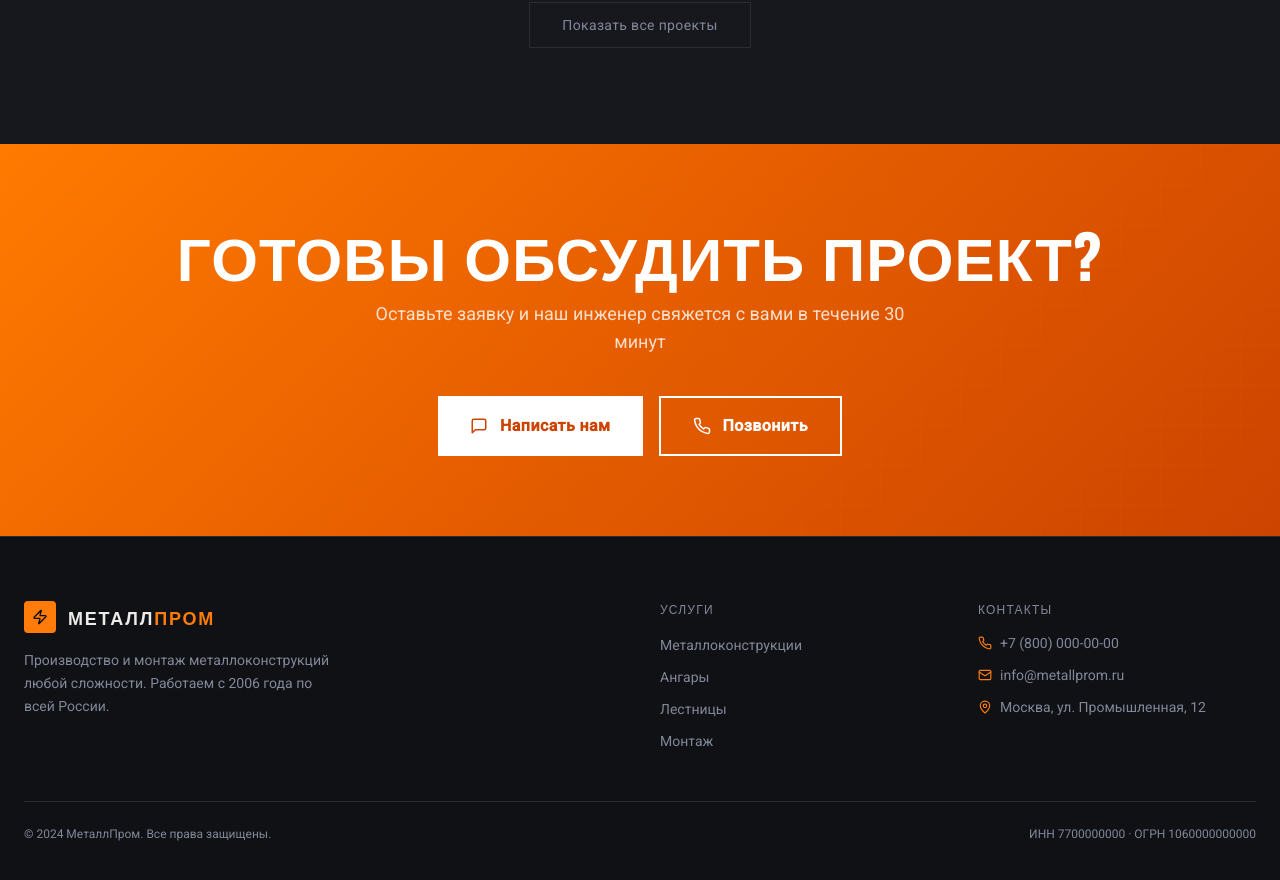
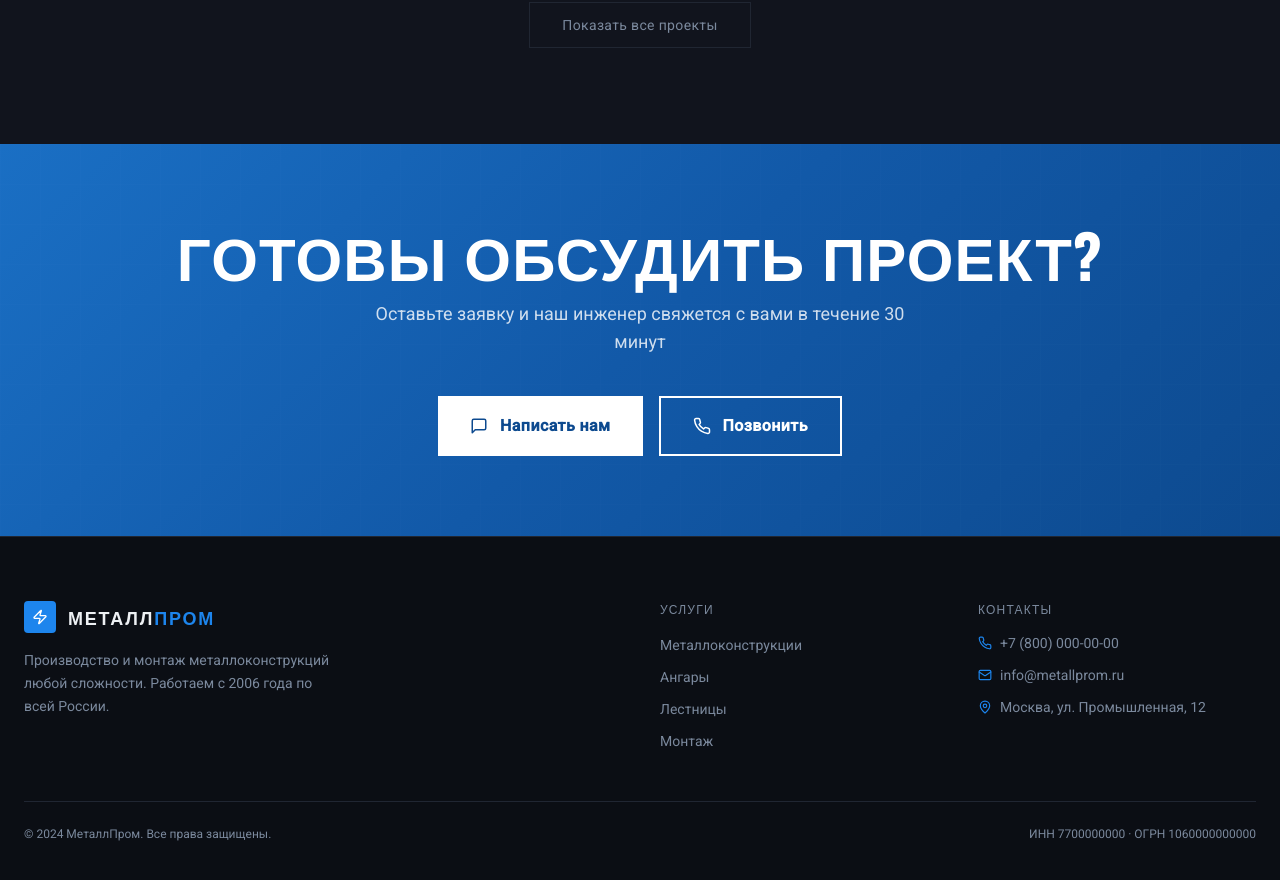
Before and after one commit to pr-poehali-dev/metal-processing-project, a React (Vite) app: page / in a window 1280 px wide. Shown: the part 3098-3978 px from the top of the page. Built offline with nearby package versions, Linux system fonts and the light colour scheme.

Commit message:
feat: добавить синий серебристый стиль

```diff
--- a/src/index.css
+++ b/src/index.css
@@ -4,44 +4,44 @@
 
 @layer base {
   :root {
-    --background: 220 15% 7%;
-    --foreground: 40 10% 92%;
+    --background: 222 28% 6%;
+    --foreground: 210 20% 94%;
 
-    --card: 220 15% 10%;
-    --card-foreground: 40 10% 92%;
+    --card: 222 28% 9%;
+    --card-foreground: 210 20% 94%;
 
-    --popover: 220 15% 10%;
-    --popover-foreground: 40 10% 92%;
+    --popover: 222 28% 9%;
+    --popover-foreground: 210 20% 94%;
 
-    --primary: 28 100% 52%;
-    --primary-foreground: 0 0% 5%;
+    --primary: 210 85% 52%;
+    --primary-foreground: 0 0% 100%;
 
-    --secondary: 220 15% 15%;
-    --secondary-foreground: 40 10% 92%;
+    --secondary: 222 22% 14%;
+    --secondary-foreground: 210 20% 94%;
 
-    --muted: 220 15% 14%;
-    --muted-foreground: 220 10% 55%;
+    --muted: 222 22% 13%;
+    --muted-foreground: 215 15% 55%;
 
-    --accent: 28 100% 52%;
-    --accent-foreground: 0 0% 5%;
+    --accent: 210 85% 52%;
+    --accent-foreground: 0 0% 100%;
 
     --destructive: 0 84.2% 60.2%;
     --destructive-foreground: 210 40% 98%;
 
-    --border: 220 15% 18%;
-    --input: 220 15% 18%;
-    --ring: 28 100% 52%;
+    --border: 220 22% 16%;
+    --input: 220 22% 16%;
+    --ring: 210 85% 52%;
 
     --radius: 0.25rem;
 
-    --sidebar-background: 220 15% 7%;
-    --sidebar-foreground: 40 10% 92%;
-    --sidebar-primary: 28 100% 52%;
-    --sidebar-primary-foreground: 0 0% 5%;
-    --sidebar-accent: 220 15% 14%;
-    --sidebar-accent-foreground: 40 10% 92%;
-    --sidebar-border: 220 15% 18%;
-    --sidebar-ring: 28 100% 52%;
+    --sidebar-background: 222 28% 6%;
+    --sidebar-foreground: 210 20% 94%;
+    --sidebar-primary: 210 85% 52%;
+    --sidebar-primary-foreground: 0 0% 100%;
+    --sidebar-accent: 222 22% 13%;
+    --sidebar-accent-foreground: 210 20% 94%;
+    --sidebar-border: 220 22% 16%;
+    --sidebar-ring: 210 85% 52%;
   }
 }
 
@@ -67,7 +67,7 @@
 
 @layer utilities {
   .text-gradient {
-    background: linear-gradient(90deg, #ff7a00, #ffb347);
+    background: linear-gradient(90deg, #3b9eff, #a8d8ff);
     -webkit-background-clip: text;
     -webkit-text-fill-color: transparent;
     background-clip: text;
@@ -75,8 +75,8 @@
 
   .grid-bg {
     background-image:
-      linear-gradient(rgba(255, 122, 0, 0.04) 1px, transparent 1px),
-      linear-gradient(90deg, rgba(255, 122, 0, 0.04) 1px, transparent 1px);
+      linear-gradient(rgba(59, 158, 255, 0.04) 1px, transparent 1px),
+      linear-gradient(90deg, rgba(59, 158, 255, 0.04) 1px, transparent 1px);
     background-size: 60px 60px;
   }
 
@@ -88,7 +88,7 @@
 
   .card-hover:hover {
     transform: translateY(-6px);
-    box-shadow: 0 20px 60px rgba(255, 122, 0, 0.15);
+    box-shadow: 0 20px 60px rgba(59, 158, 255, 0.12);
   }
 
   .service-card {
@@ -103,7 +103,7 @@
     left: 0;
     right: 0;
     height: 2px;
-    background: linear-gradient(90deg, transparent, #ff7a00, transparent);
+    background: linear-gradient(90deg, transparent, #3b9eff, transparent);
     opacity: 0;
     transition: opacity 0.3s;
   }
@@ -152,7 +152,7 @@
     left: 0;
     width: 0;
     height: 2px;
-    background: #ff7a00;
+    background: #3b9eff;
     transition: width 0.3s ease;
   }
 
--- a/src/pages/Index.tsx
+++ b/src/pages/Index.tsx
@@ -184,7 +184,7 @@ export default function Index() {
         <div
           className="absolute top-1/3 left-1/2 -translate-x-1/2 -translate-y-1/2 w-[600px] h-[400px] rounded-full pointer-events-none"
           style={{
-            background: "radial-gradient(ellipse, rgba(255,122,0,0.08) 0%, transparent 70%)",
+            background: "radial-gradient(ellipse, rgba(59,158,255,0.08) 0%, transparent 70%)",
           }}
         />
 
@@ -376,7 +376,7 @@ export default function Index() {
       <section
         className="py-20 relative overflow-hidden"
         style={{
-          background: "linear-gradient(135deg, #ff7a00 0%, #e55d00 50%, #cc4400 100%)",
+          background: "linear-gradient(135deg, #1a6fc4 0%, #1259a8 50%, #0d4a8f 100%)",
         }}
       >
         <div className="absolute inset-0 opacity-20 pointer-events-none" style={{
@@ -394,7 +394,7 @@ export default function Index() {
             Оставьте заявку и наш инженер свяжется с вами в течение 30 минут
           </p>
           <div className="flex flex-wrap gap-4 justify-center">
-            <button className="flex items-center gap-3 bg-white text-[#cc4400] px-8 py-4 font-semibold tracking-wide hover:bg-white/90 transition-all">
+            <button className="flex items-center gap-3 bg-white text-[#0d4a8f] px-8 py-4 font-semibold tracking-wide hover:bg-white/90 transition-all">
               <Icon name="MessageSquare" size={18} />
               Написать нам
             </button>
```
